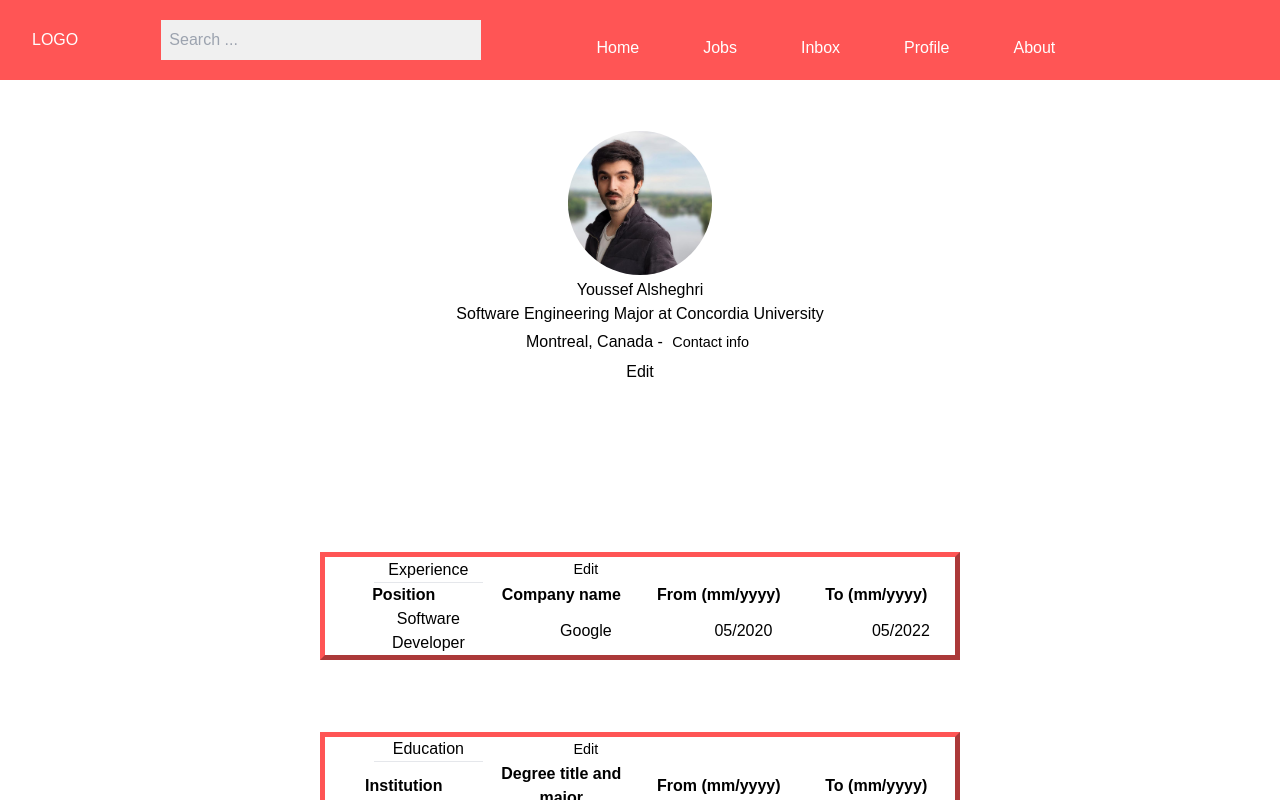
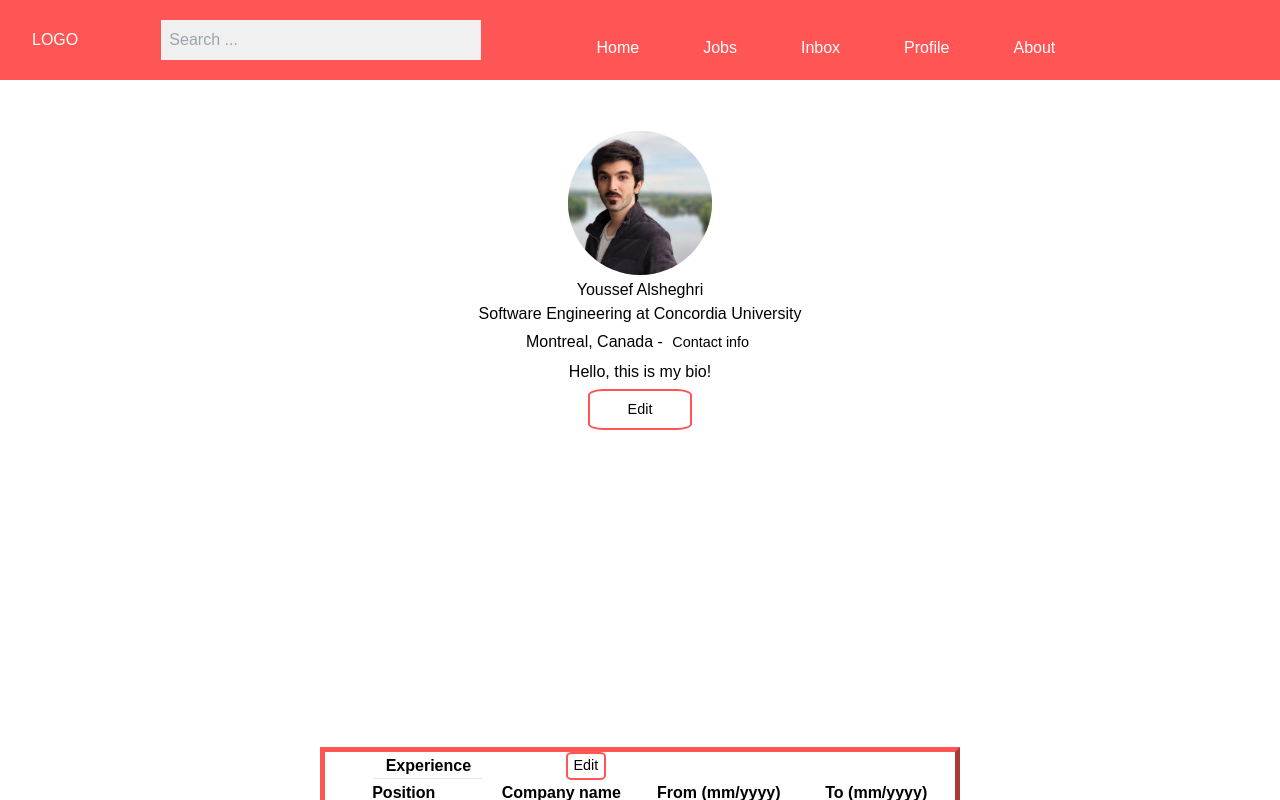
Before and after one commit to soen-341-team-placeholder/placeholder-soen341project2023, a React (Create React App) app in the folder client/: page /student/edit/1 in a window 1280 px wide. Shown: the top 800 px of the page. Built offline with nearby package versions, Linux system fonts and the light colour scheme.

Commit message:
edited student profile (editable version)

```diff
--- a/client/src/components/student/Education.js
+++ b/client/src/components/student/Education.js
@@ -44,22 +44,22 @@ function Education() {
     setFormFields(data)
     }
 
-    const editFields = () => {
-    let x = document.getElementById('edDiv');
-    if (x.style.display === 'block') {
-        x.style.display = 'block';
-    } else {
-        x.style.display = 'block';
-    }
-    }
+    // const editFields = () => {
+    // let x = document.getElementById('edDiv');
+    // if (x.style.display === 'block') {
+    //     x.style.display = 'block';
+    // } else {
+    //     x.style.display = 'block';
+    // }
+    // }
 
     return (
-        <div className="App">
+        <div className="exp-education-main-divs">
             {showEdDiv ? (
                 <div className='show-static-work-exp-div'>
                     <table className='static-stud-prof-table'>
                         <tr>
-                            <td className='tdWorkExp'><h2>Education</h2> <hr /></td>
+                            <th className='tdWorkExp'><h2>Education</h2> <hr /></th>
                             <td className='tdWorkExp'><button onClick={toggleDiv} className='btn'>Edit</button></td>
                         </tr>
                         <tr>
@@ -80,8 +80,7 @@ function Education() {
                 <div className='show-edit-work-exp-div'>
                     <table className='static-stud-prof-table'>
                         <tr>
-                            <td className='tdWorkExp'><h2>Education</h2> <hr /></td>
-                            <td className='tdWorkExp'><button onClick={editFields} className='btn'>Edit</button></td>
+                            <th className='tdWorkExp'><h2>Education</h2> <hr /></th>
                         </tr>
                         <tr>
                             <td className='tdWorkExp'>
--- a/client/src/components/student/Skills.js
+++ b/client/src/components/student/Skills.js
@@ -42,14 +42,14 @@ function Skills() {
         setFormFields(data)
     }
 
-    const editFields = () => {
-        let x = document.getElementById('skillDiv');
-        if (x.style.display === 'block') {
-            x.style.display = 'none';
-        } else {
-            x.style.display = 'block';
-        }
-    }
+    // const editFields = () => {
+    //     let x = document.getElementById('skillDiv');
+    //     if (x.style.display === 'block') {
+    //         x.style.display = 'none';
+    //     } else {
+    //         x.style.display = 'block';
+    //     }
+    // }
 
     return (
         <div className="App">
@@ -71,7 +71,6 @@ function Skills() {
                     <table className='static-stud-prof-table'>
                         <tr>
                             <td className='tdWorkExp'><h2>Skills</h2> <hr /></td>
-                            <td className='tdWorkExp'><button onClick={editFields} className='btn'>Edit</button></td>
                         </tr>
                         <tr>
                             <td className='tdWorkExp'>
--- a/client/src/components/student/StudProfile.js
+++ b/client/src/components/student/StudProfile.js
@@ -11,18 +11,13 @@ import '../../styles/edit_student/StudProfile.css';
 const formReducer = (state, event) => {
     if(event.reset) {
       return {
-        fName: '',
-        lName: '',
+        firstName: 'Youssef',
+        lastName: 'Alsheghri',
         schoolName: '',
         major: '',
-        email: '',
-        building: '',
-        street: '',
-        appart: '',
-        city: '',
-        province: '',
-        country: '',
-        postal: '',
+        email: 'youssef.alsheghri@gmail.com',
+        location: 'Montreal, Canada',
+        biography: ''
       }
     }
     return {
@@ -35,7 +30,16 @@ function StudProfile({ firstName, lastName, email, biography, location }) {
 
     // code for form
 
-    const [formData, setFormData] = useReducer(formReducer, {});
+    const [formData, setFormData] = useReducer(formReducer, {
+        firstName,
+        lastName,
+        schoolName: 'Concordia University',
+        major: 'Software Engineering',
+        email,
+        location,
+        biography: 'Hello, this is my bio!',
+    });
+
     const [submitting, setSubmitting] = useState(false);
 
     const handleSubmit = event => {
@@ -78,21 +82,23 @@ function StudProfile({ firstName, lastName, email, biography, location }) {
                 <br /> <br />
                     <div>
                         {showSaveButton ? (
-                            <button onClick={handleSaveClick} type='submit' disabled={submitting}>Save</button>
+                            <button onClick={handleSaveClick} type='submit' disabled={submitting} className='btn'>Save</button>
                         ) : (
                             <div>
                                 <img className='studImgEdit' src={pic} alt='profile pic' />
-                                <h3>Youssef Alsheghri</h3>
-                                <p>Software Engineering Major at Concordia University <br />
-                                Montreal, Canada - <Popup trigger={<button className='btn-contact'>Contact info</button>} position='right center'>
-                                <div>Email: youssef.alsheghri@gmail.com</div></Popup></p>
-                                <button onClick={toggleDiv}>Edit</button>
-                                <br /> <br /> <br /> <br /> <br />
+                                <h3>{formData.firstName} {formData.lastName}</h3>
+                                <p>{formData.major} at {formData.schoolName}  <br />
+                                {formData.location} - <Popup trigger={<button className='btn-contact'>Contact info</button>} position='right center'>
+                                <div>{formData.email}</div></Popup></p>
+                                <div>{formData.biography}</ div>
+                                <button onClick={toggleDiv} className='btn'>Edit</button>
+                                <br /> <br /> <br /> <br /> <br /> <br /> <br /> <br /> <br /> <br /> <br />
                             </div>
                         )}
                         {showDiv && <div className='wrapper'>
                             <br />
-                        <h1>Editing Personal Info</h1>
+                        <h3>Editing Personal Info</h3>
+                        <br />
                                 {submitting && <div>
                                     Saving ...
                                     <ul>
@@ -104,60 +110,36 @@ function StudProfile({ firstName, lastName, email, biography, location }) {
                                 <form onSubmit={handleSubmit} className='edit-stud-form'>
                                 <fieldset disabled={submitting}>
                                     <label>
-                                    <table>
+                                    <table className='stud-profile-edit-info-table'>
                                         <tr>
                                         <td>
-                                            <p>First Name</p>
-                                            <input className='input-edit-stud-profile' name='fName' onChange={handleChange} value={formData.fName || ''} />
+                                            <p className='stud-form-edit-p-tag'>First Name</p> <br />
+                                            <input className='input-edit-stud-profile' name='fName' onChange={handleChange} value={formData.firstName || ''} />
                                         </td>
                                         <td>
-                                            <p>Last Name</p>
-                                            <input className='input-edit-stud-profile' name='lName' onChange={handleChange} value={formData.lName || ''} />
+                                            <p className='stud-form-edit-p-tag'>Last Name</p> <br />
+                                            <input className='input-edit-stud-profile' name='lName' onChange={handleChange} value={formData.lastName || ''} />
                                         </td>
                                         </tr>
+                                        <br />
                                     </table>
-                                    <p>Institution Name</p>
+                                    <p className='stud-form-edit-p-tag'>Institution Name &nbsp;</p>
                                     <input className='input-edit-stud-profile' name='schoolName' onChange={handleChange} value={formData.schoolName || ''} />
-                                    <p>Major</p>
+                                    <br />
+                                    <p className='stud-form-edit-p-tag'>Major &nbsp;</p>
                                     <input className='input-edit-stud-profile' name='major' onChange={handleChange} value={formData.major || ''} />
-                                    <p>Email Address</p>
+                                    <br />
+                                    <p className='stud-form-edit-p-tag'>Email Address &nbsp;</p>
                                     <input className='input-edit-stud-profile' name='email' onChange={handleChange} value={formData.email || ''} />
-                                    <hr />
-                                    <p>Address</p>
-                                    <table>
-                                        <tr>
-                                        <td>
-                                            <p>Building number</p>
-                                            <input className='input-edit-stud-profile' name='building' onChange={handleChange} value={formData.building || ''} />
-                                        </td>
-                                        <td>
-                                            <p>Street name</p>
-                                            <input className='input-edit-stud-profile' name='street' onChange={handleChange} value={formData.street || ''} />
-                                        </td>
-                                        <td>
-                                            <p>Appartment/Suite</p>
-                                            <input className='input-edit-stud-profile' name='appart' onChange={handleChange} value={formData.appart || ''} />
-                                        </td>
-                                        </tr>
-                                        <tr>
-                                        <td>
-                                            <p>City</p>
-                                            <input className='input-edit-stud-profile' name='city' onChange={handleChange} value={formData.city || ''} />
-                                        </td>
-                                        <td>
-                                            <p>Province</p>
-                                            <input className='input-edit-stud-profile' name='province' onChange={handleChange} value={formData.province || ''} />
-                                        </td>
-                                        <td>
-                                            <p>Country</p>
-                                            <input className='input-edit-stud-profile' name='country' onChange={handleChange} value={formData.country || ''} />
-                                        </td>
-                                        <td>
-                                            <p>Postal Code</p>
-                                            <input className='input-edit-stud-profile' name='postal' onChange={handleChange} value={formData.postal || ''} />
-                                        </td>
-                                        </tr>
-                                    </table>
+                                    <br />
+                                    <p className='stud-form-edit-p-tag'>Location &nbsp;</p>
+                                    <input className='input-edit-stud-profile' name='location' onChange={handleChange} value={formData.location || ''} />
+                                    <br />
+                                    <p className='stud-form-edit-p-tag'>Biography</p>
+                                    <br />
+                                    {/* <input className='input-edit-stud-profile' name='biography' onChange={handleChange} value={formData.biography || ''} type='textarea' /> */}
+                                    <textarea className='input-edit-stud-profile' name='biography' onChange={handleChange} value={formData.biography || ''} />
+
                                     </label>
                                 </fieldset>
                                 </form>
--- a/client/src/components/student/WorkExp.js
+++ b/client/src/components/student/WorkExp.js
@@ -43,22 +43,22 @@ function WorkExp() {
     setFormFields(data)
     }
 
-    const editFields = () => {
-    let x = document.getElementById('edDiv');
-    if (x.style.display === 'block') {
-        x.style.display = 'block';
-    } else {
-        x.style.display = 'block';
-    }
-    }
+    // const editFields = () => {
+    // let x = document.getElementById('edDiv');
+    // if (x.style.display === 'block') {
+    //     x.style.display = 'block';
+    // } else {
+    //     x.style.display = 'block';
+    // }
+    // }
 
     return (
-        <div className="App">
+        <div className="exp-education-main-divs">
             {showEdDiv ? (
                 <div className='show-static-work-exp-div'>
                     <table className='static-stud-prof-table'>
                         <tr>
-                            <td className='tdWorkExp'><h2>Experience</h2> <hr /></td>
+                            <th className='tdWorkExp'><h2>Experience</h2> <hr /></th>
                             <td className='tdWorkExp'><button onClick={toggleDiv} className='btn'>Edit</button></td>
                         </tr>
                         <tr>
@@ -79,8 +79,7 @@ function WorkExp() {
             <div className='show-edit-work-exp-div'>
             <table className='static-stud-prof-table'>
                 <tr>
-                    <td className='tdWorkExp'><h2>Experience</h2> <hr /></td>
-                    <td className='tdWorkExp'><button onClick={editFields} className='btn'>Edit</button></td>
+                    <th className='tdWorkExp'><h2>Experience</h2> <hr /></th>
                 </tr>
                 <tr>
                     <td className='tdWorkExp'>
--- a/client/src/styles/edit_student/StudProfile.css
+++ b/client/src/styles/edit_student/StudProfile.css
@@ -25,7 +25,6 @@
     display: block;
     margin-left: auto;
     margin-right: auto;
-    /* width: 50%; */
 }
 
 .btn-contact {
@@ -61,3 +60,39 @@
 .wrapper fieldset {
     margin: 1% 0;
 }
+
+.stud-profile-edit-info-table {
+    width: 100%;
+    table-layout: fixed;
+}
+
+.input-edit-stud-profile {
+    border: 2px solid #FF5555;
+    width: 100%;
+    padding: 8px 16px;
+    margin: 8px 0;
+}
+
+.btn {
+    background-color: white;
+    border-color: #FF5555;
+    /* border-radius: 15%; */
+    border: 2px solid #FF5555;
+    font-size: 90%;
+    margin: 0.65% 0.15625%;
+    transition-duration: 0.4s;
+    cursor: pointer;
+    text-decoration: none;
+    display: inline-block;
+    padding: 1% 5%;
+    text-align: center;
+}
+
+button:hover {
+    color: white;
+    background-color: #FF5555;
+}
+
+.stud-form-edit-p-tag {
+    all: initial;
+}
--- a/client/src/styles/edit_student/WorkExp.css
+++ b/client/src/styles/edit_student/WorkExp.css
@@ -37,7 +37,7 @@ color: white;
 background-color: #FF5555;
 }
 
-.App {
+.exp-education-main-divs {
 text-align: center;
 width: 50%;
 margin-left: auto;
@@ -46,14 +46,17 @@ margin-right: auto;
 
 .show-edit-work-exp-div {
   border: 5px outset #FF5555;
+  width: 100%;
 }
 
 .show-static-work-exp-div {
 border: 5px outset #FF5555;
+width: 100%;
 }
 
 #edDiv {
 display: block;
+width: 100%;
 }
 
 #expDiv {
```
